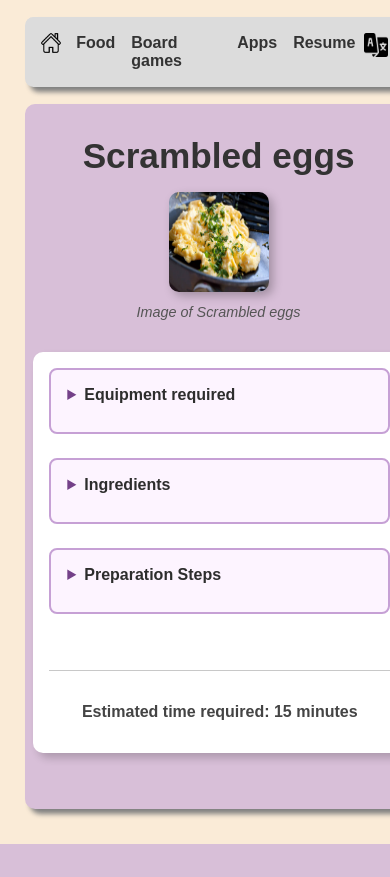
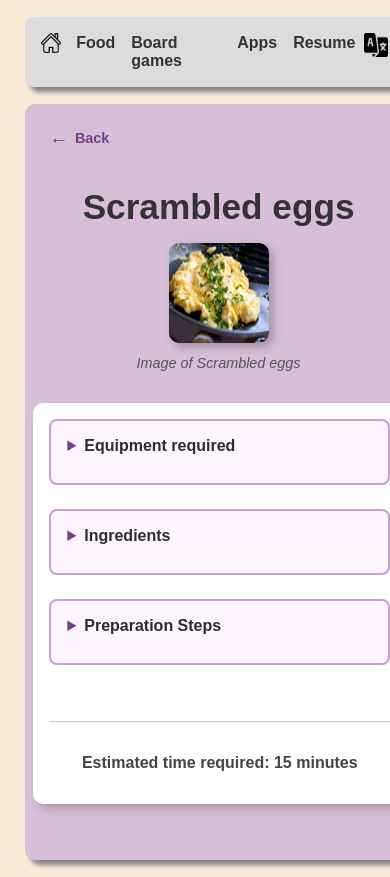
Before and after one commit to Vitor-Curado/Personal-website, a Flask app: page /food/scrambled-eggs in a window 390 px wide. Before the commit the page ends 844 px from the top, so only its background shows below. Run offline with Flask 3, Linux system fonts and the light colour scheme.

Commit message:
Add back button to food detail and food list pages

```diff
--- a/static/food-detail-style.css
+++ b/static/food-detail-style.css
@@ -112,3 +112,39 @@ article footer p {
     font-size: 1rem;
   }
 }
+
+/* ===== BACK BUTTON ===== */
+.back-button {
+  display: inline-flex;
+  align-items: center;
+  gap: 0.4rem;
+  margin: 1rem;
+  text-decoration: none;
+  font-weight: bold;
+  color: #744089;
+  font-size: 1rem;
+  transition: color 0.2s ease;
+}
+
+.back-button:hover {
+  color: #4a2c59;
+}
+
+/* Optional: bigger arrow, nicer balance */
+.back-button::before {
+  content: "←";
+  font-size: 1.4rem;
+  line-height: 1;
+}
+
+@media (max-width: 600px) {
+  .back-button {
+    top: 0.5rem;
+    left: 0.5rem;
+    font-size: 0.9rem;
+  }
+
+  .back-button::before {
+    font-size: 1.2rem;
+  }
+}
--- a/templates/food_detail.html
+++ b/templates/food_detail.html
@@ -6,6 +6,11 @@
 
 
 {% block content %}
+
+  <a href="{{ request.referrer or url_for('index') }}" class="back-button" aria-label="Go back">
+    Back
+  </a>
+
   <header>
     <h1> {{ food.title }} </h1>
 
```
Also changed, not shown: templates/food.html (+9 -0 lines).
